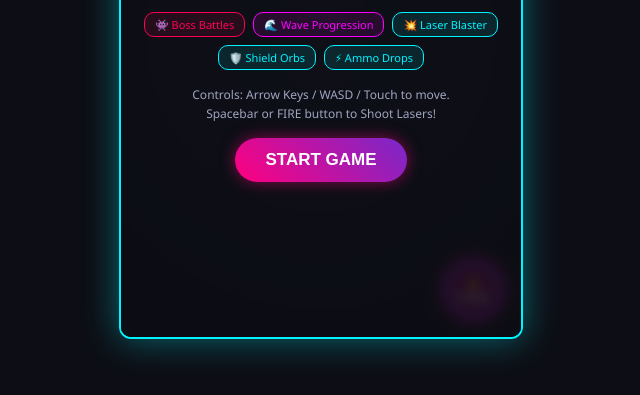
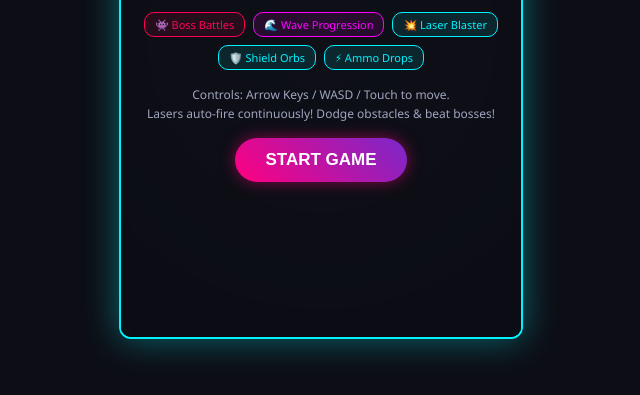
Before and after one commit to thukhasusan78/neon-cyber-dodge, a plain HTML site: page index.html in a window 1280 px wide. Shown: the part 363-758 px from the top of the page, without its empty margins (319-959 px from the left). Drawn offline with Linux system fonts and the light colour scheme.

Commit message:
Deploy Auto-fire and Boss Battle update to GitHub Pages root

```diff
--- a/index.html
+++ b/index.html
@@ -102,29 +102,7 @@
             transition: width 0.1s linear;
         }
 
-        .controls-overlay {
-            position: absolute;
-            bottom: 15px;
-            right: 15px;
-            pointer-events: auto;
-        }
-        .fire-btn {
-            width: 65px;
-            height: 65px;
-            border-radius: 50%;
-            background: radial-gradient(circle, #ff007f, #7928ca);
-            border: 2px solid #ff00ff;
-            color: #fff;
-            font-weight: bold;
-            font-size: 14px;
-            box-shadow: 0 0 20px rgba(255, 0, 127, 0.7);
-            cursor: pointer;
-            display: flex;
-            align-items: center;
-            justify-content: center;
-            user-select: none;
-            touch-action: manipulation;
-        }
+        .controls-overlay { display: none; }
         .fire-btn:active { transform: scale(0.92); }
         .overlay {
             position: absolute;
@@ -227,9 +205,7 @@
             <div id="boss-announcement" class="announcement hidden">⚠️ BOSS INCOMING ⚠️</div>
             <div id="wave-announcement" class="announcement hidden" style="color: #00f3ff; text-shadow: 0 0 20px #00f3ff;">WAVE 2 START!</div>
 
-            <div class="controls-overlay">
-                <button class="fire-btn" id="fire-btn" onclick="fireLaser()">🔥<br>FIRE</button>
-            </div>
+
         </div>
 
         <div id="start-screen" class="overlay">
@@ -242,7 +218,7 @@
                 <span class="tag">🛡️ Shield Orbs</span>
                 <span class="tag">⚡ Ammo Drops</span>
             </div>
-            <p style="font-size: 12px;">Controls: Arrow Keys / WASD / Touch to move.<br>Spacebar or FIRE button to Shoot Lasers!</p>
+            <p style="font-size: 12px;">Controls: Arrow Keys / WASD / Touch to move.<br>Lasers auto-fire continuously! Dodge obstacles & beat bosses!</p>
             <button class="btn" onclick="startGame()">START GAME</button>
         </div>
 
@@ -390,14 +366,12 @@
         let nextBossScore = 400;
 
         function fireLaser() {
-            if (!isRunning || ammo <= 0) return;
-            ammo--;
-            ammoCountEl.innerText = ammo;
+            if (!isRunning) return;
             playSound('laser');
             lasers.push({
                 x: player.x,
                 y: player.y - player.radius,
-                vy: -12,
+                vy: -14,
                 radius: 4,
                 color: '#ff00ff'
             });
@@ -518,6 +492,18 @@
 
         function update() {
             frameCount++;
+
+            // Auto-fire laser automatically every 10 frames
+            if (frameCount % 10 === 0) {
+                if (ammo <= 0) ammo = 5; // Auto recharge ammo
+                fireLaser();
+            }
+
+            // Passive ammo recharge
+            if (frameCount % 60 === 0 && ammo < 20) {
+                ammo++;
+                if (typeof ammoCountEl !== 'undefined') ammoCountEl.innerText = ammo;
+            }
 
             if (shieldTime > 0) {
                 shieldTime--;
```
